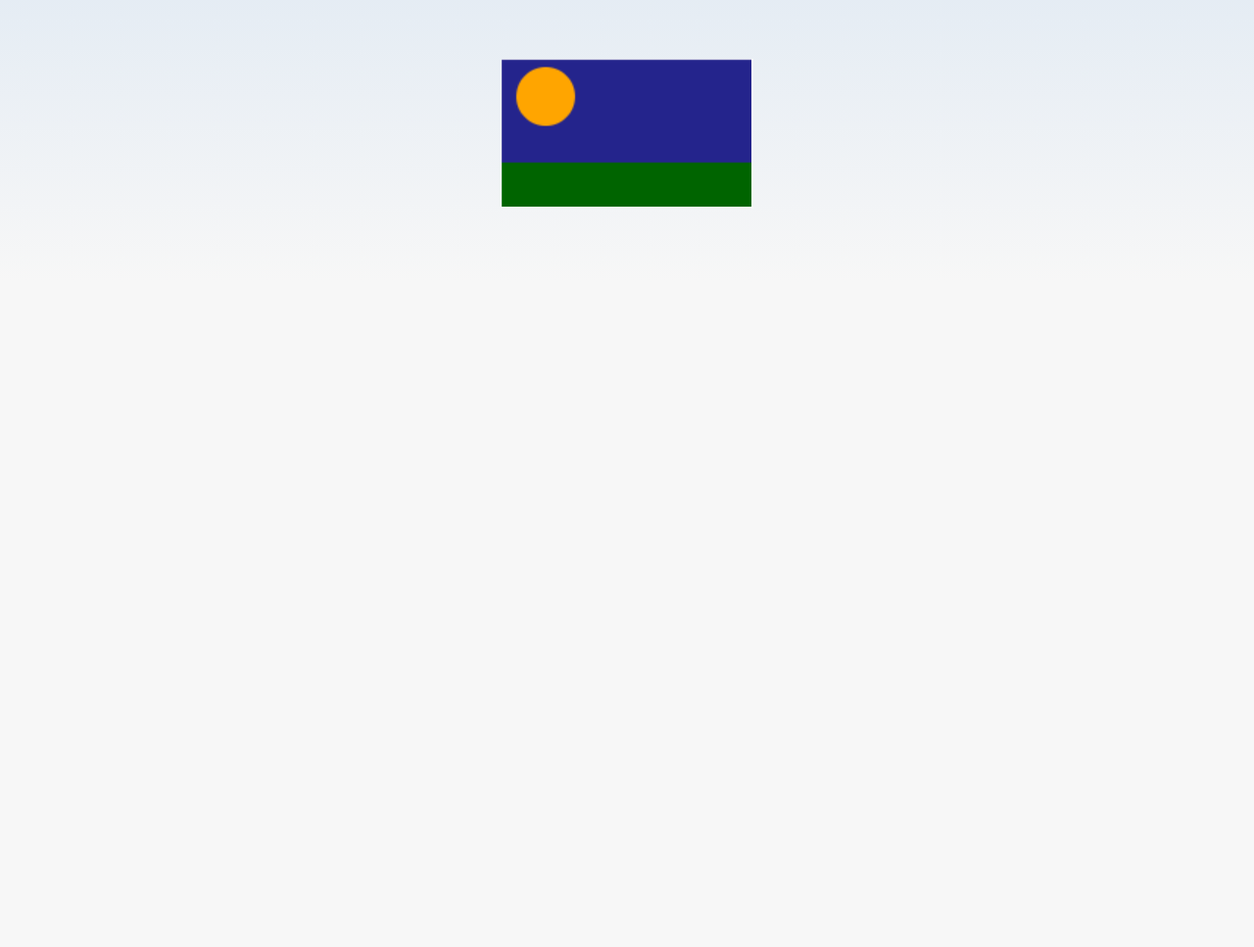
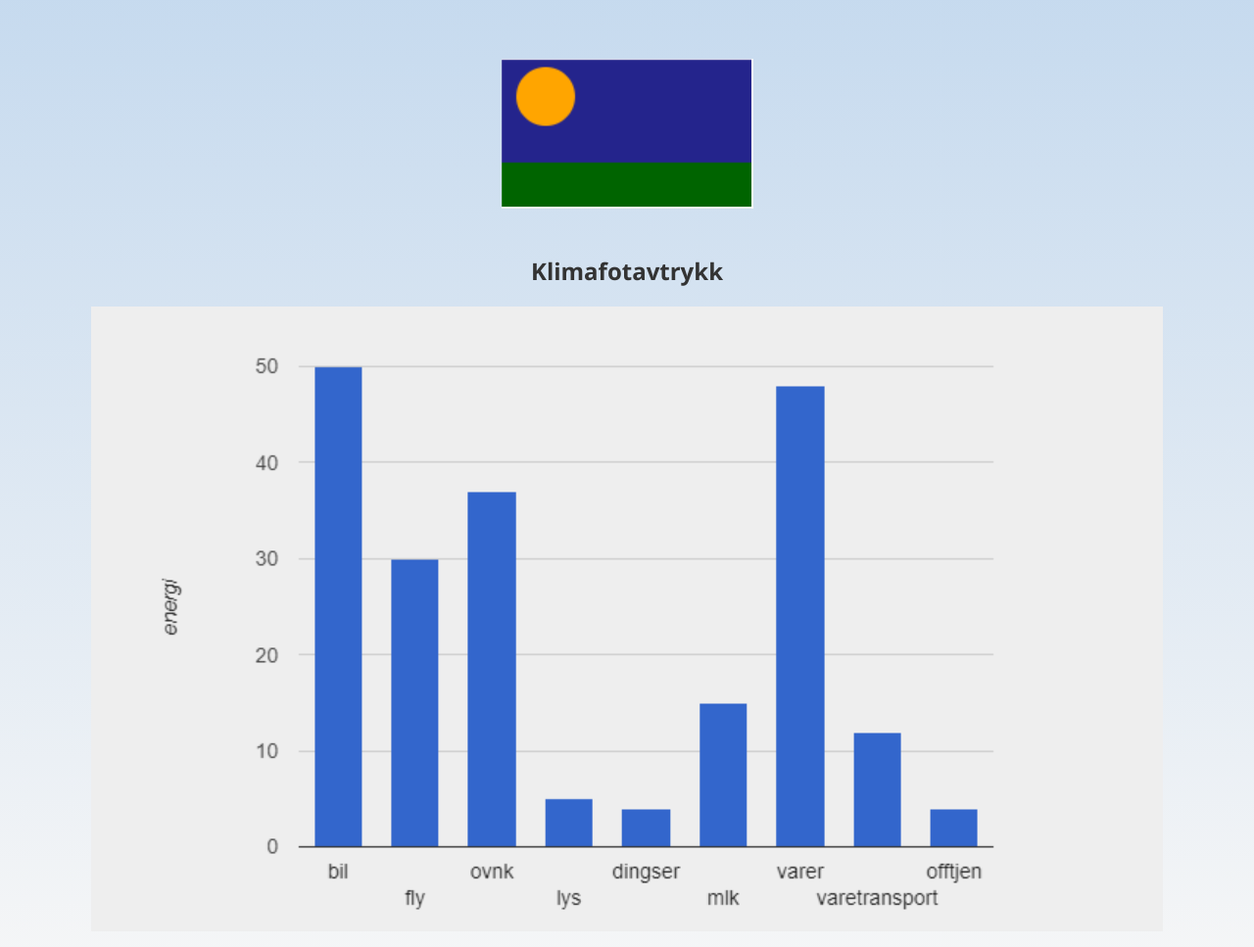
Before and after one commit to Ivark1/kodesentralen, a plain HTML site: page camilla.html in a window 1280 px wide. Shown: the part 2003-2970 px from the top of the page at 98% size. Before the commit the page ends 2291 px from the top, so only its background shows below. Drawn offline with Linux system fonts and the light colour scheme.

Commit message:
Camilla update

```diff
--- a/camilla.html
+++ b/camilla.html
@@ -66,6 +66,9 @@
    <p>Pyret</p>
    <br><br>
             <img src="images/figurPyretCUR.png"/>
+   <br><br>
+   <h2>Klimafotavtrykk</h2>
+   <img src ="images/klimafotavtrykkCUR.png"/>
 </div>
 </body>
 </html>
```
Also changed, not shown: images/klimafotavtrykkCUR.png (added).
